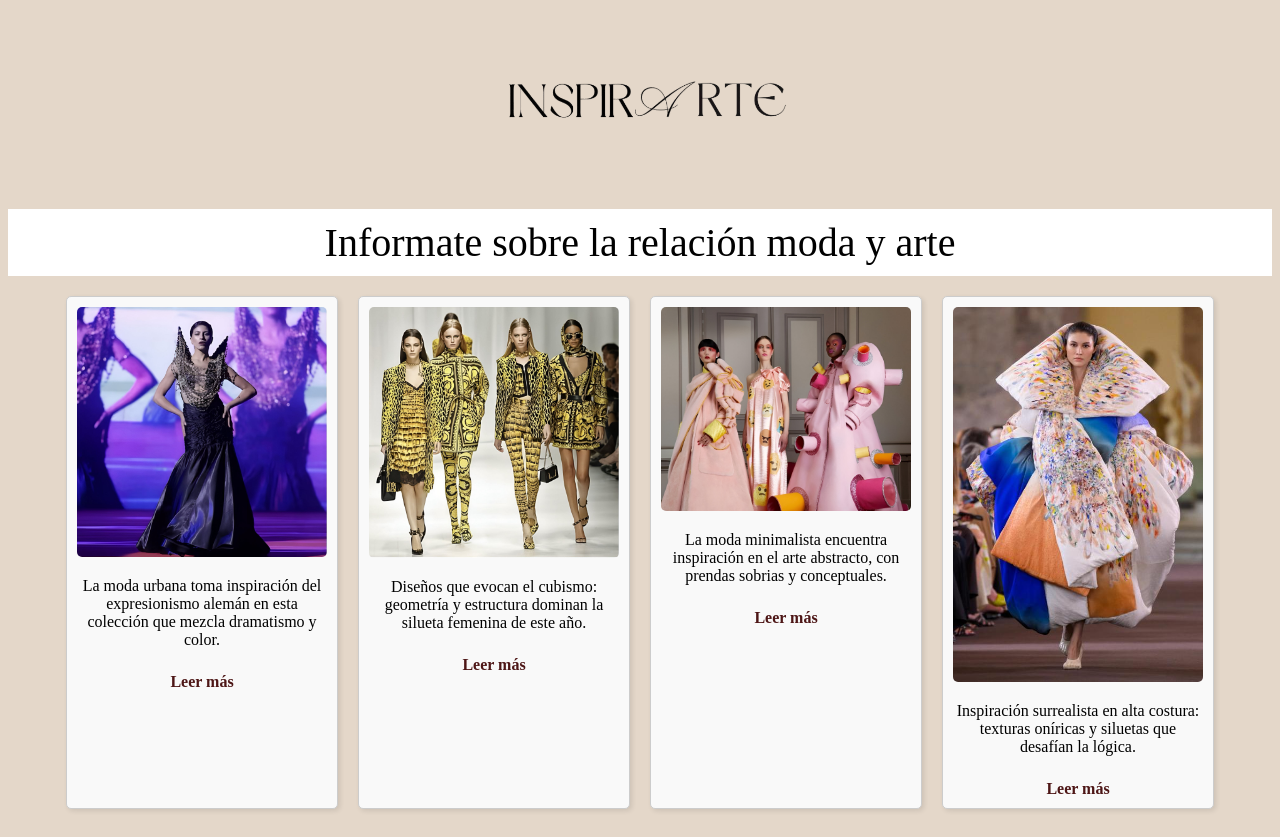
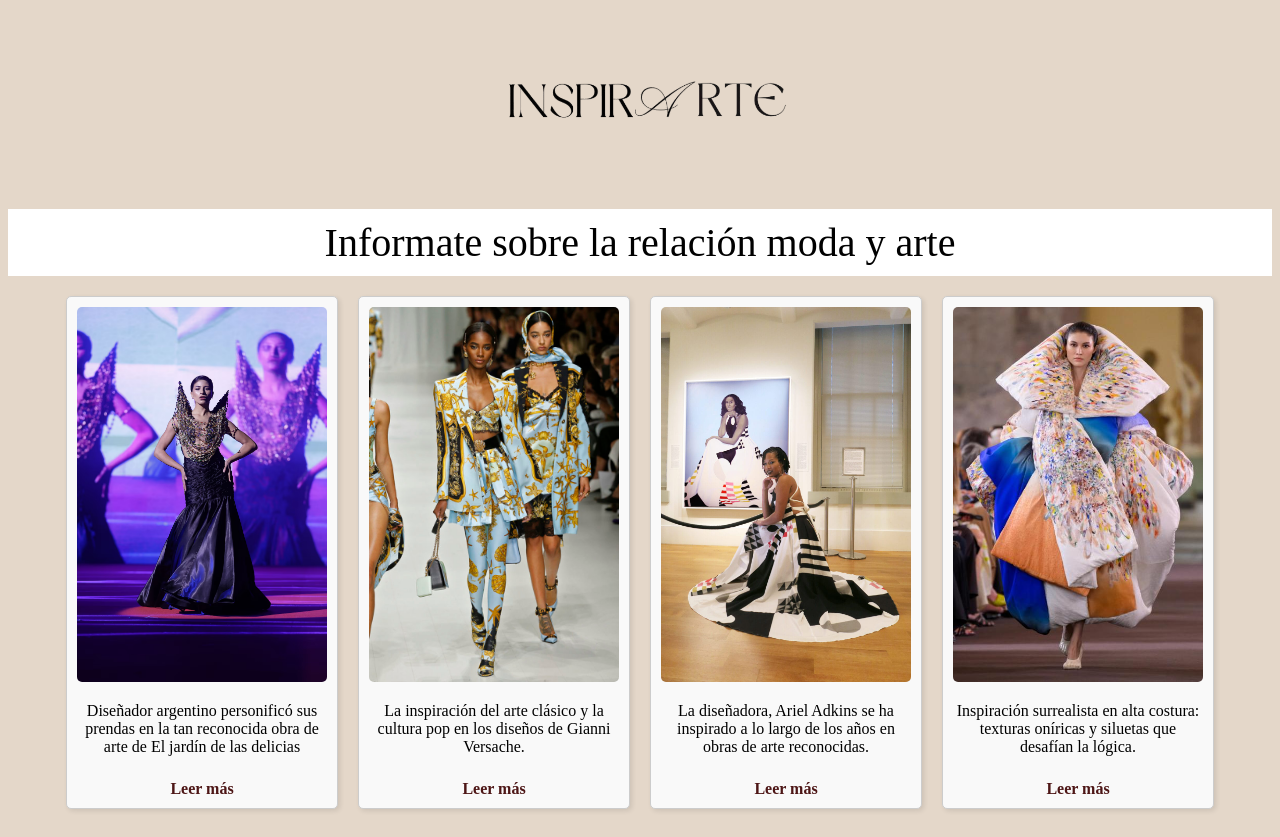
Before and after one commit to 05102006TM/InspirArte, a plain HTML site: page emailmkt.html in a window 1280 px wide. Drawn offline with Linux system fonts and the light colour scheme.

Commit message:
Add files via upload

```diff
--- a/emailmkt.html
+++ b/emailmkt.html
@@ -23,22 +23,22 @@
 
             <!-- Noticia 1 -->
             <div style="width: 250px; border: 1px solid #ccc; padding: 10px; box-shadow: 2px 2px 5px rgba(0,0,0,0.1); border-radius: 5px; background-color: #f9f9f9;">
-              <img style="width: 100%; border-radius: 5px;" src="https://05102006tm.github.io/InspirArte/Pasarela%203.jpeg">
-              <p style="font-size: 16px; color: #000000; font-family: 'Times New Roman', Times, serif;">La moda urbana toma inspiración del expresionismo alemán en esta colección que mezcla dramatismo y color.</p>
+              <img style="width: 100%; border-radius: 5px;" src="https://05102006tm.github.io/InspirArte/el%20bosco.avif">
+              <p style="font-size: 16px; color: #000000; font-family: 'Times New Roman', Times, serif;">Diseñador argentino personificó sus prendas en la tan reconocida obra de arte de El jardín de las delicias </p>
               <a href="moda-arte.html" style="display: inline-block; margin-top: 8px; color: #4d1616; text-decoration: none; font-weight: bold; font-family: 'Times New Roman', Times, serif;">Leer más</a>
             </div>
 
             <!-- Noticia 2 -->
             <div style="width: 250px; border: 1px solid #ccc; padding: 10px; box-shadow: 2px 2px 5px rgba(0,0,0,0.1); border-radius: 5px; background-color: #f9f9f9;">
-              <img style="width: 100%; border-radius: 5px;" src="https://05102006tm.github.io/InspirArte/Pasarela%202.jpeg">
-              <p style="font-size: 16px; color: #000000; font-family: 'Times New Roman', Times, serif;">Diseños que evocan el cubismo: geometría y estructura dominan la silueta femenina de este año.</p>
+              <img style="width: 100%; border-radius: 5px;" src="https://05102006tm.github.io/InspirArte/versache.jpg">
+              <p style="font-size: 16px; color: #000000; font-family: 'Times New Roman', Times, serif;">La inspiración del arte clásico y la cultura pop en los diseños de Gianni Versache.</p>
               <a href="moda-arte.html" style="display: inline-block; margin-top: 8px; color: #4d1616; text-decoration: none; font-weight: bold; font-family: 'Times New Roman', Times, serif;">Leer más</a>
             </div>
 
             <!-- Noticia 3 -->
             <div style="width: 250px; border: 1px solid #ccc; padding: 10px; box-shadow: 2px 2px 5px rgba(0,0,0,0.1); border-radius: 5px; background-color: #f9f9f9;">
-              <img style="width: 100%; border-radius: 5px;" src="https://05102006tm.github.io/InspirArte/Slider%202%202.jpg">
-              <p style="font-size: 16px; color: #000000; font-family: 'Times New Roman', Times, serif;">La moda minimalista encuentra inspiración en el arte abstracto, con prendas sobrias y conceptuales.</p>
+              <img style="width: 100%; border-radius: 5px;" src="https://05102006tm.github.io/InspirArte/ariel.jpg">
+              <p style="font-size: 16px; color: #000000; font-family: 'Times New Roman', Times, serif;">La diseñadora, Ariel Adkins se ha inspirado a lo largo de los años en obras de arte reconocidas.</p>
               <a href="moda-arte.html" style="display: inline-block; margin-top: 8px; color: #4d1616; text-decoration: none; font-weight: bold; font-family: 'Times New Roman', Times, serif;">Leer más</a>
             </div>
 
```
Also changed, not shown: 1 other file.
